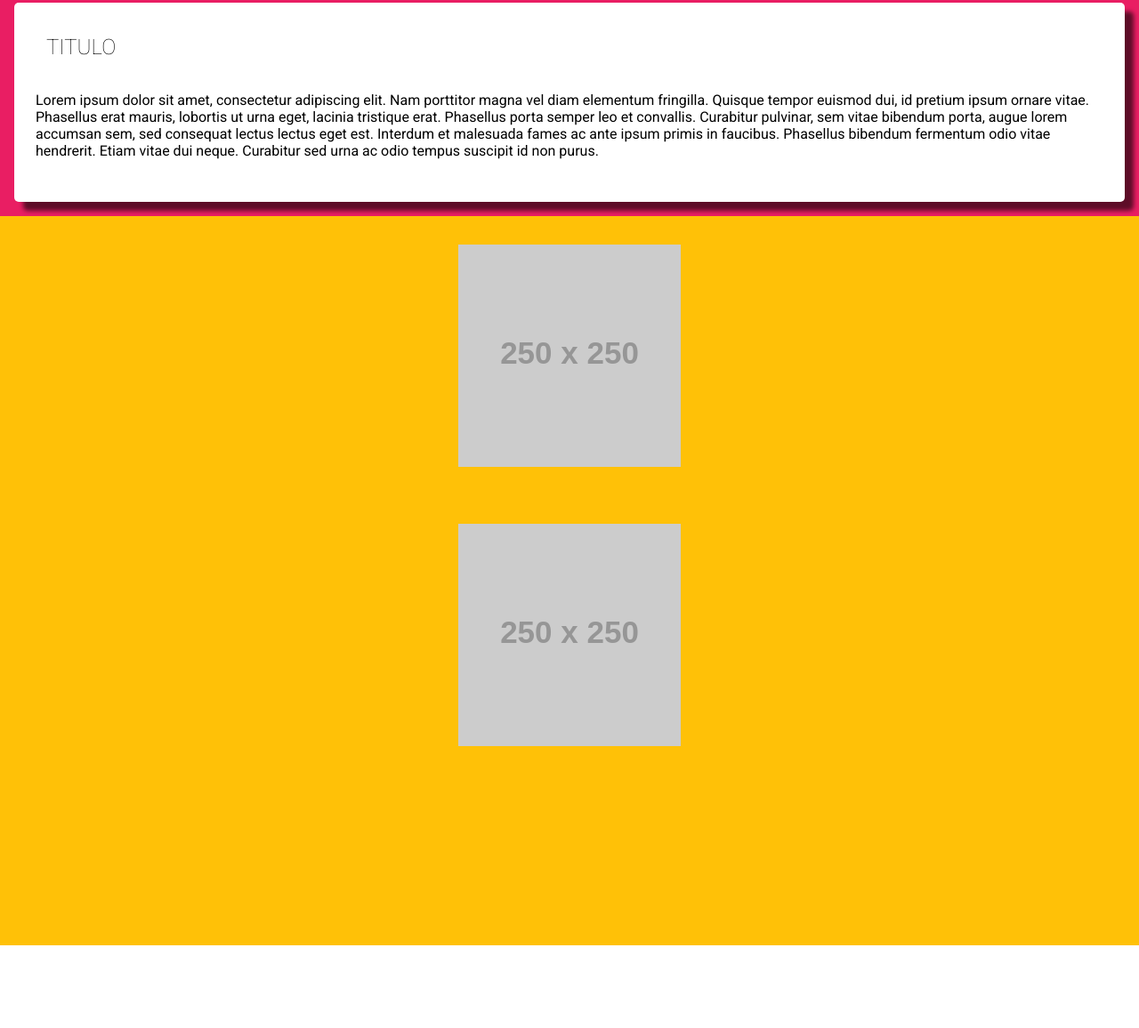
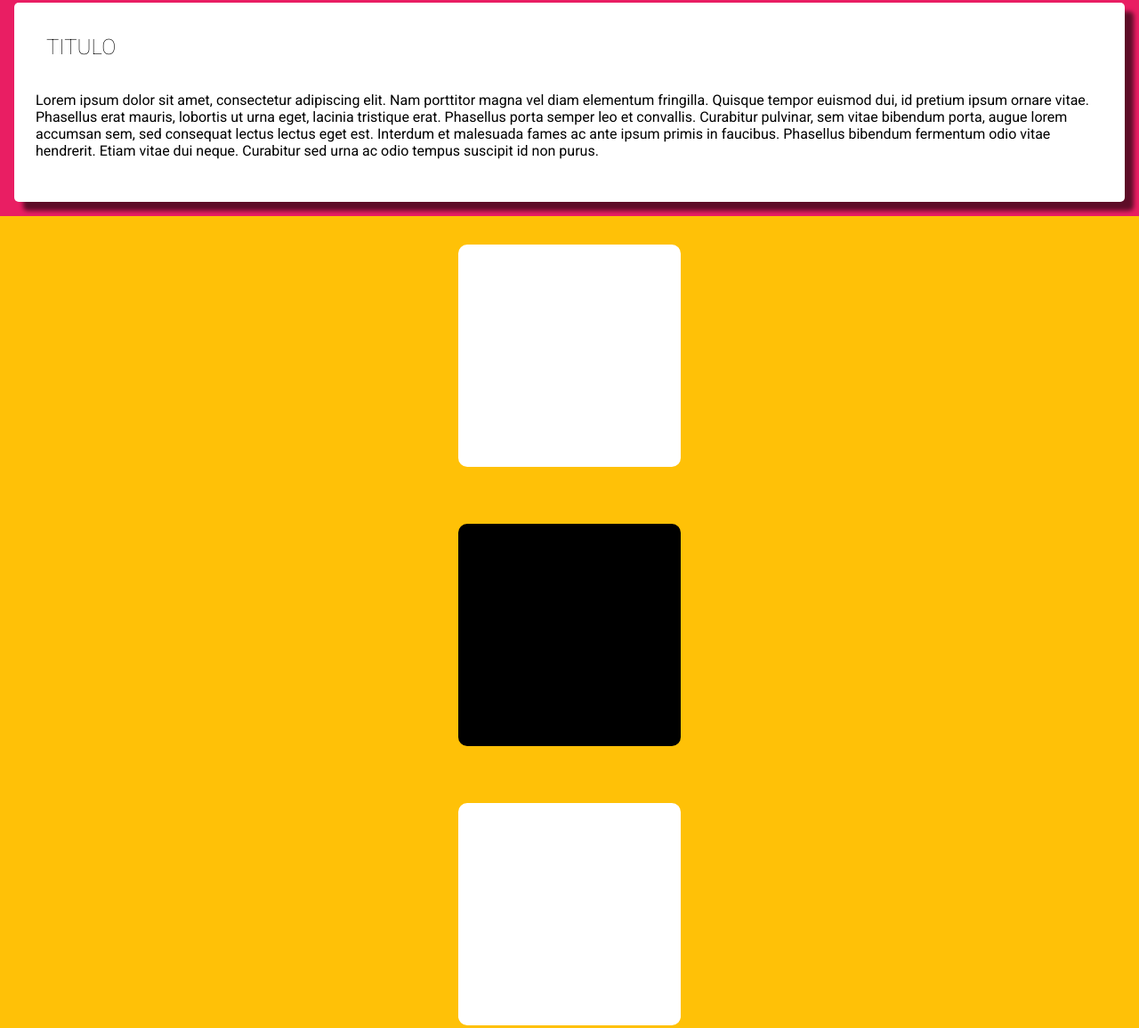
Before and after one commit to Zerchito/Tarea-3, a plain HTML site: page index.html in a window 1280 px wide. Shown: the part 126-1282 px from the top of the page at 89% size. Before the commit the page ends 1189 px from the top, so only its background shows below. Drawn offline with Linux system fonts and the light colour scheme; placeholder pictures from the web are drawn by us.

Commit message:
cuadros de colores

```diff
--- a/css/style.css
+++ b/css/style.css
@@ -33,8 +33,8 @@ body{
 
 .post__paragraph{
   padding: 1.5em;
+  padding-bottom: 3em;
   padding-top: 0;
-  padding-bottom: 3em;
   margin: 0;
 }
 
@@ -47,13 +47,16 @@ body{
 }
 
 .image-post__image{
+  background-color: #FFFFFF;
+  border-radius: 10px;
   display: block;
   margin: 0 auto;
+  max-width: 250px;
+  min-height: 250px;
+  min-width: 100px;
   padding: 0;
-  max-width: 250px;
-  width: 100%;
 }
 
-.image-post__image--hide{
-  display: none;
+.image-post__image--black{
+  background-color: #000000;
 }
--- a/index.html
+++ b/index.html
@@ -31,32 +31,44 @@
       <section class="images-list">
         <article class="image-post">
           <figure>
-            <img src="http://placehold.it/250x250"class="image-post__image">
+            <div class="image-post__image">
+
+            </div>
           </figure>
         </article>
         <article class="image-post">
           <figure>
-            <img src="http://placehold.it/250x250"class="image-post__image">
+            <div class="image-post__image image-post__image--black">
+
+            </div>
           </figure>
         </article>
         <article class="image-post">
           <figure>
-            <img src="http://placehold.it/250x250"class="image-post__image--hide">
+            <div class="image-post__image">
+
+            </div>
           </figure>
         </article>
         <article class="image-post">
           <figure>
-            <img src="http://placehold.it/250x250"class="image-post__image--hide">
+            <div class="image-post__image image-post__image--black">
+
+            </div>
           </figure>
         </article>
         <article class="image-post">
           <figure>
-            <img src="http://placehold.it/250x250"class="image-post__image--hide">
+            <div class="image-post__image">
+
+            </div>
           </figure>
         </article>
         <article class="image-post">
           <figure>
-            <img src="http://placehold.it/250x250"class="image-post__image--hide">
+            <div class="image-post__image image-post__image--black">
+
+            </div>
           </figure>
         </article>
       </section>
```
